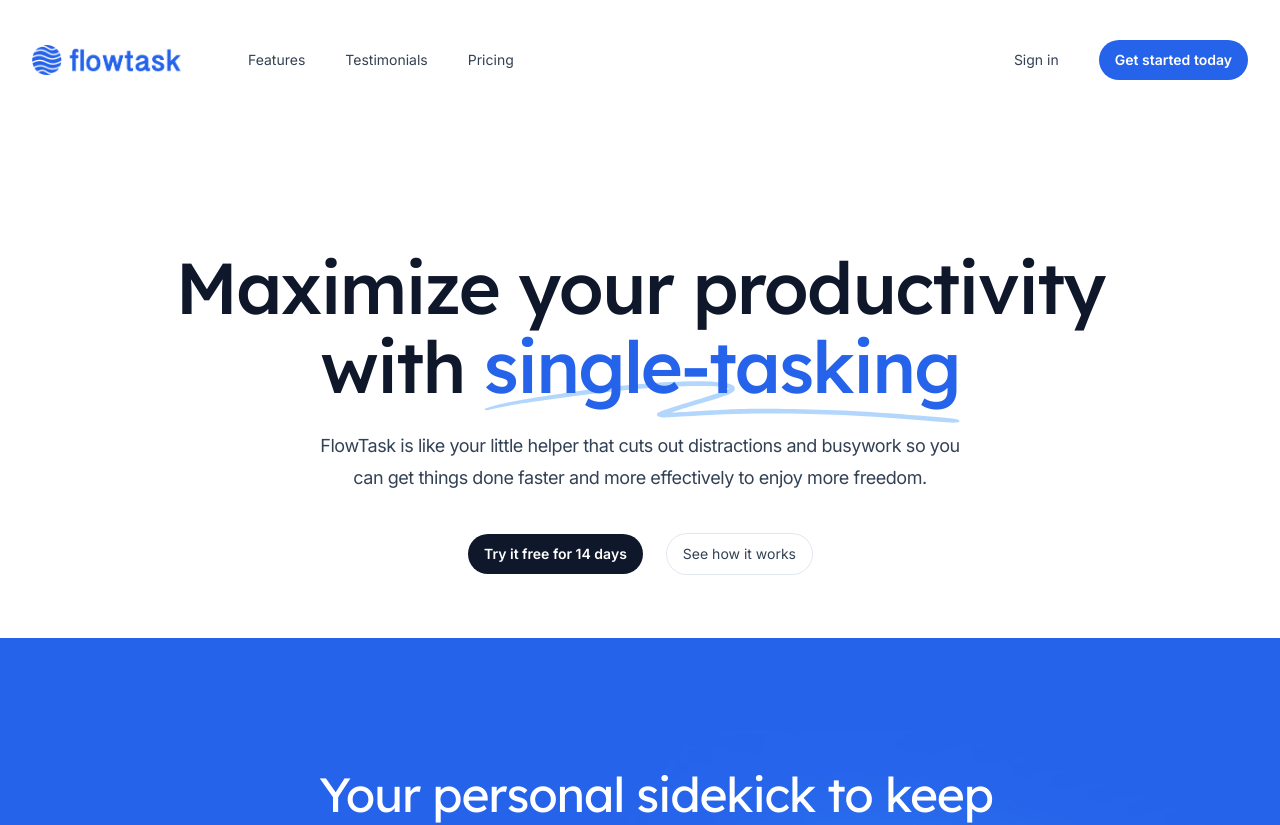
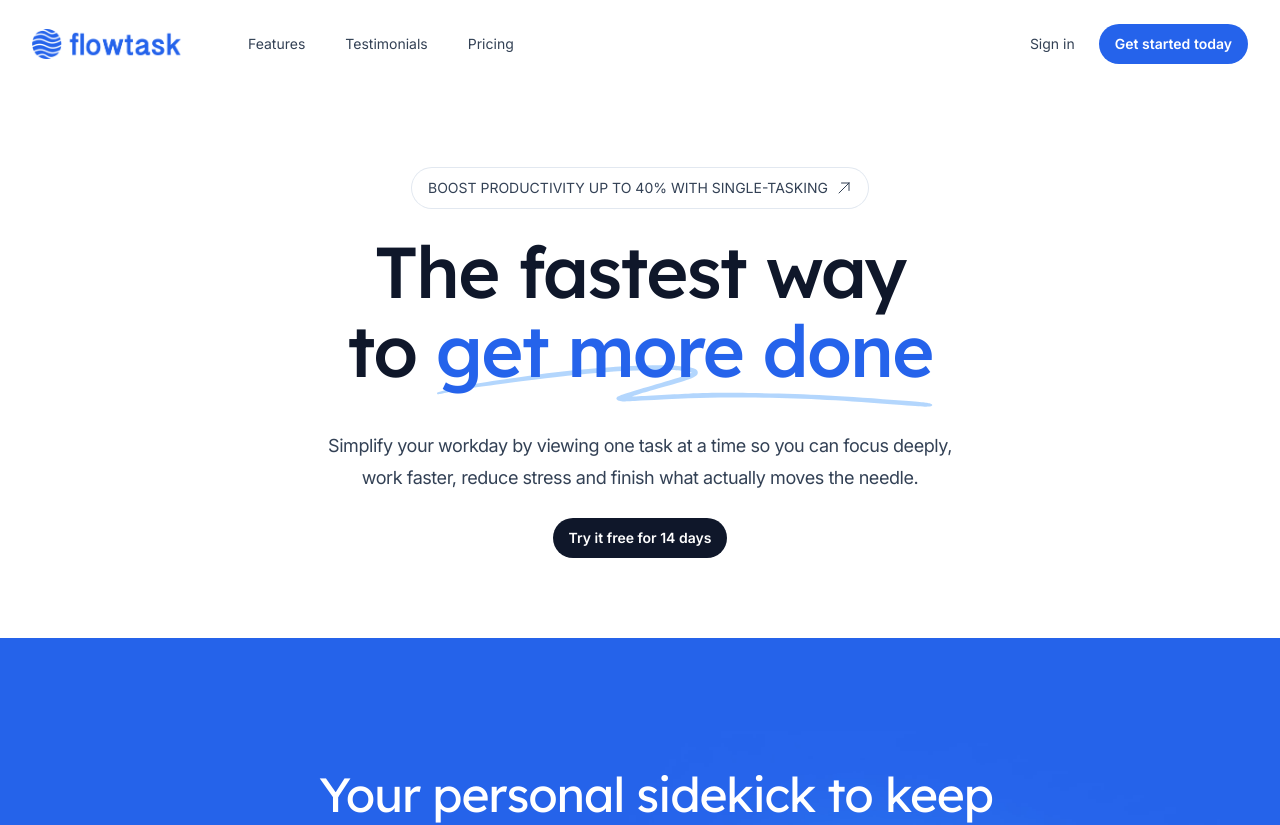
Before and after one commit to jnaples/flowtask-marketing, a Next.js app: page / in a window 1280 px wide. Shown: the top 825 px of the page. Built offline with nearby package versions, Linux system fonts and the light colour scheme.

Commit message:
Change hero section

```diff
--- a/package.json
+++ b/package.json
@@ -12,6 +12,7 @@
   "dependencies": {
     "@headlessui/react": "^2.1.0",
     "@headlessui/tailwindcss": "^0.2.0",
+    "@heroicons/react": "^2.2.0",
     "@stripe/react-stripe-js": "^3.1.1",
     "@stripe/stripe-js": "^5.3.0",
     "@tailwindcss/forms": "^0.5.3",
--- a/src/app/layout.jsx
+++ b/src/app/layout.jsx
@@ -51,6 +51,7 @@ export default function RootLayout({ children }) {
             `,
         }}
       />
+      <meta name="theme-color" content="#6C3F83" />
       <body className="flex h-full flex-col">{children}</body>
     </html>
   )
--- a/src/components/Header.jsx
+++ b/src/components/Header.jsx
@@ -80,7 +80,7 @@ function MobileNavigation() {
 
 export function Header() {
   return (
-    <header className="py-10">
+    <header className="py-6">
       <Container>
         <nav className="relative z-50 flex justify-between">
           <div className="flex items-center md:gap-x-12">
@@ -93,7 +93,7 @@ export function Header() {
               <NavLink href="#pricing">Pricing</NavLink>
             </div>
           </div>
-          <div className="flex items-center gap-x-5 md:gap-x-8">
+          <div className="flex items-center gap-x-5 md:gap-x-4">
             <div className="hidden md:block">
               <NavLink href="https://app.getflowtask.com/login">
                 Sign in
--- a/src/components/Hero.jsx
+++ b/src/components/Hero.jsx
@@ -1,5 +1,6 @@
 import Image from 'next/image'
 
+import { ArrowUpRightIcon } from '@heroicons/react/24/outline'
 import { Button } from '@/components/Button'
 import { Container } from '@/components/Container'
 import logoLaravel from '../../public/logos/laravel.svg'
@@ -11,9 +12,20 @@ import logoTuple from '../../public/logos/tuple.svg'
 
 export function Hero() {
   return (
-    <Container className="pb-16 pt-20 text-center lg:pt-32">
+    <Container className="flex flex-col items-center gap-6 pb-20 pt-14 text-center md:py-20">
+      <Button
+        href="https://bewell.stanford.edu/letting-go-of-distractions/"
+        target="_blank"
+        variant="outline"
+        className="gap-2 uppercase"
+      >
+        Boost productivity up to 40% with single-tasking{' '}
+        <ArrowUpRightIcon className="hidden h-4 w-4 text-current md:block" />
+      </Button>
       <h1 className="mx-auto max-w-5xl font-display text-4xl font-medium tracking-tight text-slate-900 sm:text-7xl">
-        Maximize your productivity with{' '}
+        The fastest way
+        <br />
+        to{' '}
         <span className="relative whitespace-nowrap text-blue-600">
           <svg
             aria-hidden="true"
@@ -23,21 +35,15 @@ export function Hero() {
           >
             <path d="M203.371.916c-26.013-2.078-76.686 1.963-124.73 9.946L67.3 12.749C35.421 18.062 18.2 21.766 6.004 25.934 1.244 27.561.828 27.778.874 28.61c.07 1.214.828 1.121 9.595-1.176 9.072-2.377 17.15-3.92 39.246-7.496C123.565 7.986 157.869 4.492 195.942 5.046c7.461.108 19.25 1.696 19.17 2.582-.107 1.183-7.874 4.31-25.75 10.366-21.992 7.45-35.43 12.534-36.701 13.884-2.173 2.308-.202 4.407 4.442 4.734 2.654.187 3.263.157 15.593-.78 35.401-2.686 57.944-3.488 88.365-3.143 46.327.526 75.721 2.23 130.788 7.584 19.787 1.924 20.814 1.98 24.557 1.332l.066-.011c1.201-.203 1.53-1.825.399-2.335-2.911-1.31-4.893-1.604-22.048-3.261-57.509-5.556-87.871-7.36-132.059-7.842-23.239-.254-33.617-.116-50.627.674-11.629.54-42.371 2.494-46.696 2.967-2.359.259 8.133-3.625 26.504-9.81 23.239-7.825 27.934-10.149 28.304-14.005.417-4.348-3.529-6-16.878-7.066Z" />
           </svg>
-          <span className="relative">single-tasking</span>
+          <span className="relative">get more done</span>
         </span>
       </h1>
-      <p className="mx-auto mt-6 max-w-2xl text-lg tracking-tight text-slate-700">
-        FlowTask is like your little helper that cuts out distractions and
-        busywork so you can get things done faster and more effectively to enjoy
-        more freedom.
+      <p className="mx-auto mt-4 max-w-2xl text-lg tracking-tight text-slate-700">
+        Simplify your workday by viewing one task at a time so you can focus
+        deeply, work faster, reduce stress and finish what actually moves the
+        needle.
       </p>
-
-      <div className="mt-10 flex justify-center gap-x-6">
-        <Button href="#pricing">Try it free for 14 days</Button>
-        <Button href="#features" variant="outline">
-          See how it works
-        </Button>
-      </div>
+      <Button href="#pricing">Try it free for 14 days</Button>
       {/* <div className="mt-36 lg:mt-44">
         <p className="font-display text-base text-slate-900">
           Trusted by top companies
```
Also changed, not shown: 1 other file (tests, documents, lock files or other folders).
